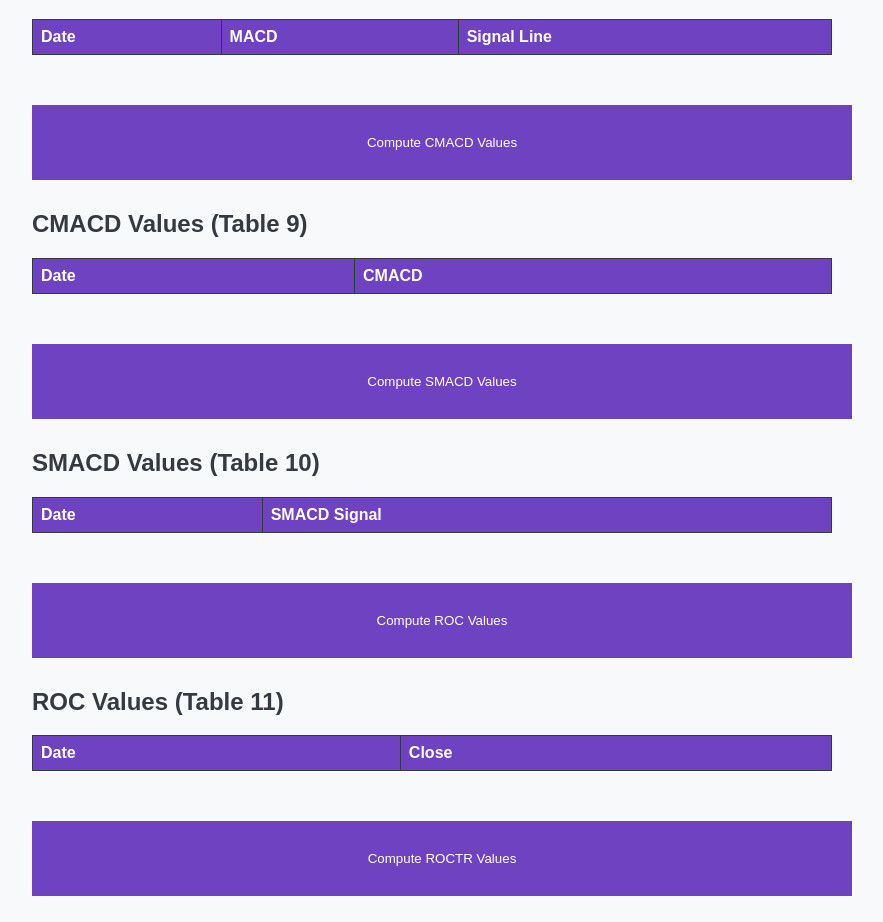
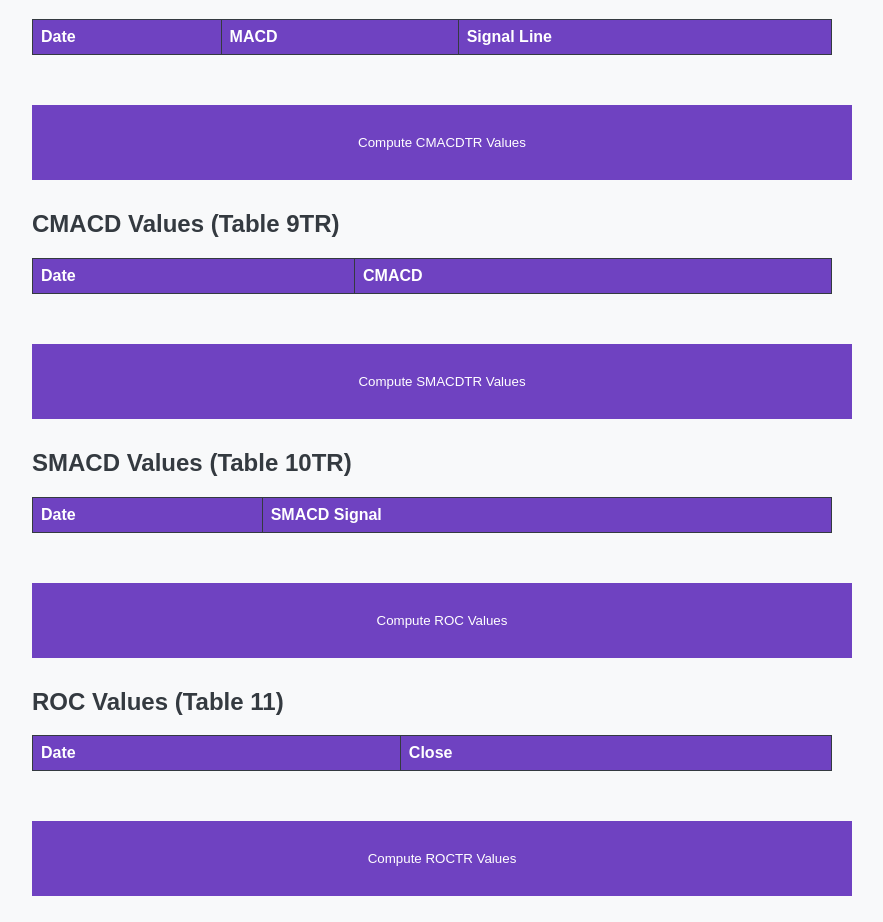
Before and after one commit to cracked-crystalball-99/bears-bulls-my-5-tools, a plain HTML site: page index.html in a window 1280 px wide. Shown: the part 2565-3487 px from the top of the page, without its empty margins (208-1091 px from the left). Drawn offline with Linux system fonts and the light colour scheme.

Commit message:
Update Tables 9 & 10: Add TR to button text and headings, enable chart navigation

```diff
--- a/index.html
+++ b/index.html
@@ -297,15 +297,15 @@
 
         <!-- CMACD Values -->
         <div class="section">
-            <div class="tooltip full-width-button">
-                <button id="computeCmacdValuesButton" class="full-width-button">Compute CMACD Values</button>
+            <div class="tooltip full-width-button has-chart">
+                <button id="computeCmacdValuesButton" class="full-width-button">Compute CMACDTR Values</button>
                 <span class="tooltiptext">
                     <strong>What is CMACD?</strong> The Centreline Moving Average Convergence Divergence (CMACD) is a variation of the MACD. <br><br>
                     <strong>What can it do for me as a trader?</strong> CMACD helps identify changes in the strength, direction, momentum, and duration of a trend. <br><br>
                     <strong>How can it be calculated?</strong> CMACD is calculated similarly to MACD but focuses on the centerline crossovers.
                 </span>
             </div>
-            <h2>CMACD Values (Table 9)</h2>
+            <h2>CMACD Values (Table 9TR)</h2>
             <div class="scrollable">
                 <table id="cmacdTable">
                     <thead>
@@ -321,15 +321,15 @@
 
         <!-- SMACD Values -->
         <div class="section">
-            <div class="tooltip full-width-button">
-                <button id="computeSmacdValuesButton" class="full-width-button">Compute SMACD Values</button>
+            <div class="tooltip full-width-button has-chart">
+                <button id="computeSmacdValuesButton" class="full-width-button">Compute SMACDTR Values</button>
                 <span class="tooltiptext">
                     <strong>What is SMACD?</strong> The Signal Moving Average Convergence Divergence (SMACD) is a variation of the MACD. <br><br>
                     <strong>What can it do for me as a trader?</strong> SMACD helps identify changes in the strength, direction, momentum, and duration of a trend. <br><br>
                     <strong>How can it be calculated?</strong> SMACD is calculated similarly to MACD but focuses on the signal line crossovers.
                 </span>
             </div>
-            <h2>SMACD Values (Table 10)</h2>
+            <h2>SMACD Values (Table 10TR)</h2>
             <div class="scrollable">
                 <table id="smacdTable">
                     <thead>
```
